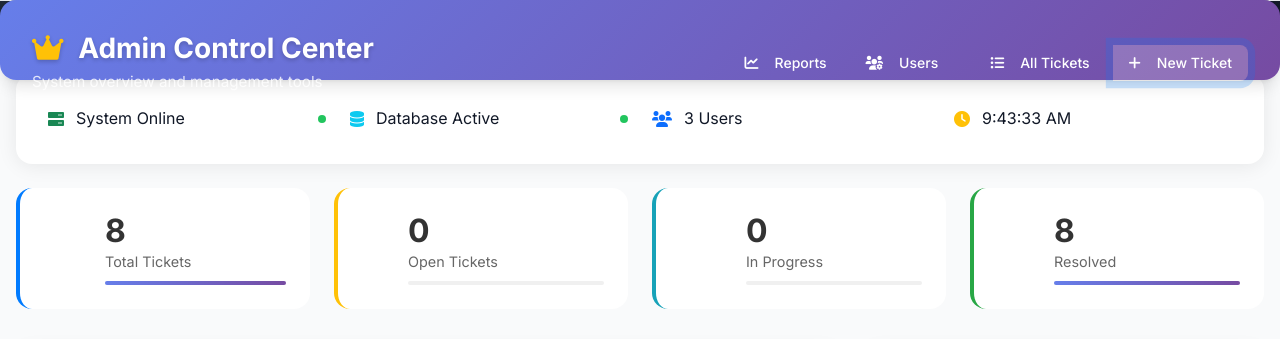
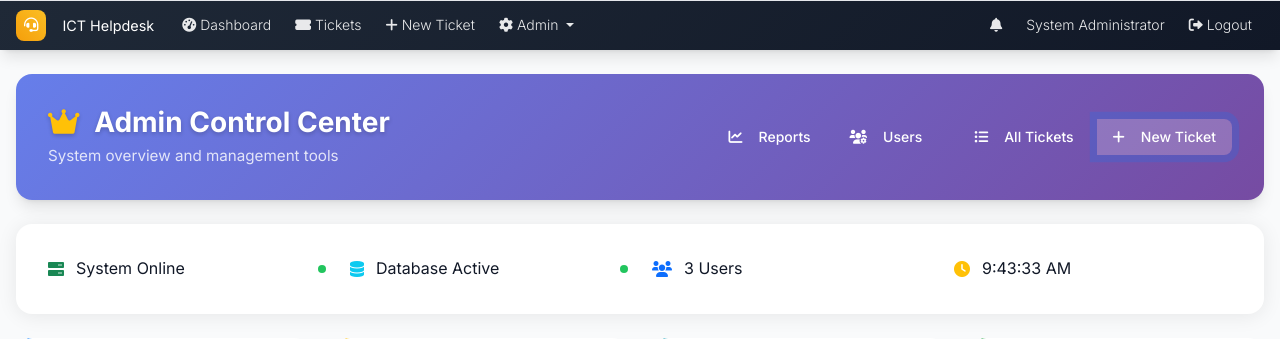
Before and after one commit to mudola/HelpTicketSystem, a Flask app: page /admin_dashboard in a window 1280 px wide. Shown: the top 339 px of the page. Run offline with Flask 3, Linux system fonts and the light colour scheme; a user stored in the database is signed in; some libraries are stand-ins or nearby versions.

Commit message:
Restored to 'e4ba43190aeb23ae09ad0a6df1a8d05981400aa9'
Replit-Restored-To: e4ba43190aeb23ae09ad0a6df1a8d05981400aa9

```diff
--- a/static/css/custom.css
+++ b/static/css/custom.css
@@ -93,10 +93,6 @@ body, html {
     font-size: 16px;
     -webkit-font-smoothing: antialiased;
     -moz-osx-font-smoothing: grayscale;
-}
-
-body.admin-page {
-    padding-top: 80px;
 }
 
 /* =====================
@@ -1657,17 +1653,14 @@ body.admin-page {
     backdrop-filter: blur(10px);
     border: none;
     box-shadow: var(--shadow-lg);
-    padding: var(--space-4) var(--space-6);
-    height: 80px;
-    position: fixed;
+    padding: var(--space-5) var(--space-6);
+    min-height: 80px;
+    position: sticky;
     top: 0;
-    left: 0;
-    right: 0;
     z-index: 1000;
     color: white;
-    border-radius: 0;
-    margin-bottom: 0;
-    width: 100%;
+    border-radius: 1rem;
+    margin-bottom: 2rem;
 }
 
 .admin-header .d-flex {
```
